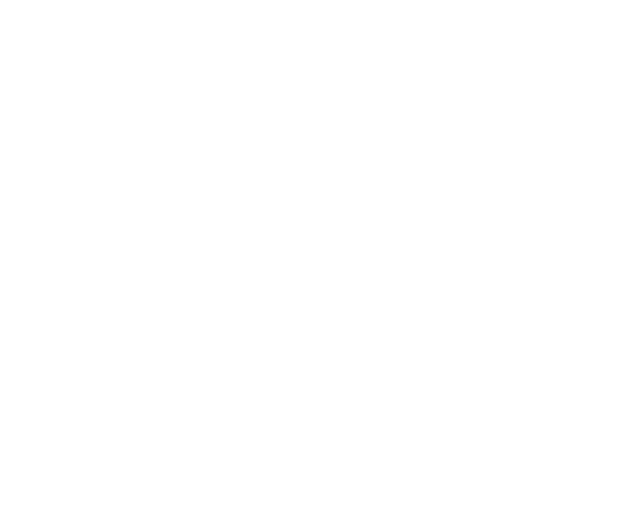
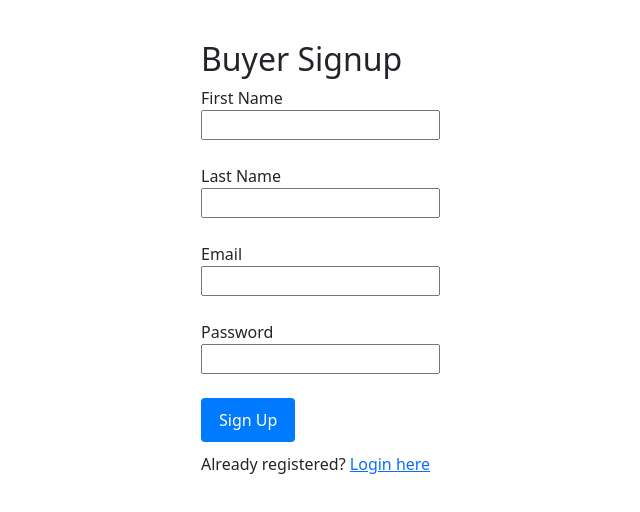
Before and after one commit to TeamITPY2S2/Xaphora-Dress, a React (Create React App) app in the folder frontend/: page /signup in a window 1280 px wide. Before the commit this address had no page. Shown: the top 512 px of the page, without its empty margins (259-899 px from the left). Built offline with nearby package versions, Linux system fonts and the light colour scheme.

Commit message:
implemented signup and login

```diff
--- a/frontend/src/App.js
+++ b/frontend/src/App.js
@@ -17,6 +17,7 @@ import SellerDashboard from './pages/SellerDashboard';
 import Login from "./pages/Login";
 import AdminDashboard from "./pages/AdminDashboard";
 import Dashboard from "./pages/Dashboard";
+import BuyerSignup from "./pages/BuyerSignup";
 
 function App() {
   return (
@@ -38,6 +39,7 @@ function App() {
             <Route path="/api/auth/login" element={<Login />} />
              <Route path="/admin/dashboard" element={<AdminDashboard />} />
              <Route path="/dashboard" element={<Dashboard />} />
+             <Route path="/signup" element={<BuyerSignup />} />
           </Routes>
         </div>
       </div>
--- /dev/null
+++ b/frontend/src/pages/BuyerSignup.js
@@ -0,0 +1,89 @@
+// src/pages/BuyerSignup.js
+import React, { useState } from "react";
+import { useNavigate, Link } from "react-router-dom";
+
+function BuyerSignup() {
+  const [firstName, setFirstName] = useState("");
+  const [lastName, setLastName] = useState("");
+  const [email, setEmail] = useState("");
+  const [password, setPassword] = useState("");
+  const [message, setMessage] = useState("");
+  const navigate = useNavigate();
+
+  const handleSubmit = async (e) => {
+    e.preventDefault();
+    try {
+      // Send signup request to the backend (ensure endpoint exists)
+      const response = await fetch("/users", {
+        method: "POST",
+        headers: { "Content-Type": "application/json" },
+        body: JSON.stringify({ firstName, lastName, email, password })
+      });
+      const data = await response.json();
+      if (response.ok) {
+        // Assuming the backend returns a token and sets userType as "buyer"
+        localStorage.setItem("token", data.token);
+        localStorage.setItem("userType", data.userType || "buyer");
+        setMessage("Signup successful!");
+        // Redirect to dashboard with the new buyer's details
+        navigate("/dashboard");
+      } else {
+        setMessage(data.message || "Signup failed");
+      }
+    } catch (error) {
+      console.error("Signup error:", error);
+      setMessage("Something went wrong. Please try again.");
+    }
+  };
+
+  return (
+    <div style={{ maxWidth: "400px", margin: "0 auto", padding: "20px" }}>
+      <h2>Buyer Signup</h2>
+      {message && <p style={{ color: "red" }}>{message}</p>}
+      <form onSubmit={handleSubmit}>
+        <label>First Name</label>
+        <br />
+        <input
+          type="text"
+          required
+          value={firstName}
+          onChange={(e) => setFirstName(e.target.value)}
+        />
+        <br /><br />
+        <label>Last Name</label>
+        <br />
+        <input
+          type="text"
+          required
+          value={lastName}
+          onChange={(e) => setLastName(e.target.value)}
+        />
+        <br /><br />
+        <label>Email</label>
+        <br />
+        <input
+          type="email"
+          required
+          value={email}
+          onChange={(e) => setEmail(e.target.value)}
+        />
+        <br /><br />
+        <label>Password</label>
+        <br />
+        <input
+          type="password"
+          required
+          value={password}
+          onChange={(e) => setPassword(e.target.value)}
+        />
+        <br /><br />
+        <button type="submit">Sign Up</button>
+      </form>
+      <p style={{ marginTop: "10px" }}>
+        Already registered? <Link to="/api/auth/login">Login here</Link>
+      </p>
+    </div>
+  );
+}
+
+export default BuyerSignup;
--- a/frontend/src/pages/Dashboard.js
+++ b/frontend/src/pages/Dashboard.js
@@ -87,7 +87,7 @@ function Dashboard() {
         alert("Profile deleted successfully");
         localStorage.removeItem("token");
         localStorage.removeItem("userType");
-        navigate("/login");
+        navigate("/signup");
       } else {
         alert(data.message || "Failed to delete profile");
       }
--- a/frontend/src/pages/Login.js
+++ b/frontend/src/pages/Login.js
@@ -1,5 +1,5 @@
 import React, { useState } from "react";
-import { useNavigate } from "react-router-dom";
+import { useNavigate, Link } from "react-router-dom";  // Added Link import
 
 function Login() {
   const [email, setEmail] = useState("");
@@ -58,6 +58,9 @@ function Login() {
         /><br /><br />
 
         <button type="submit">Login</button>
+        <p style={{ marginTop: "10px" }}>
+          Create Account <Link to="/signup">Sign Up</Link>
+        </p>
       </form>
       <div style={{ color: "red", marginTop: "10px" }}>{message}</div>
     </div>
```
Also changed, not shown: 1 other file (tests, documents, lock files or other folders).
